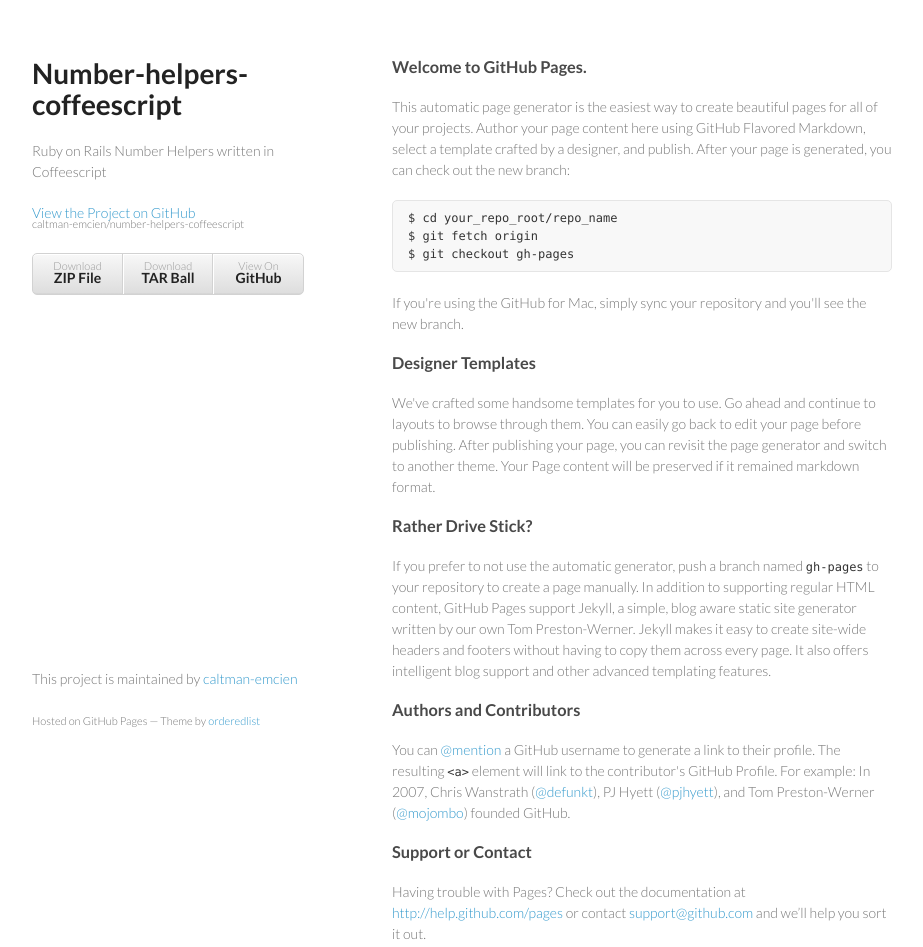
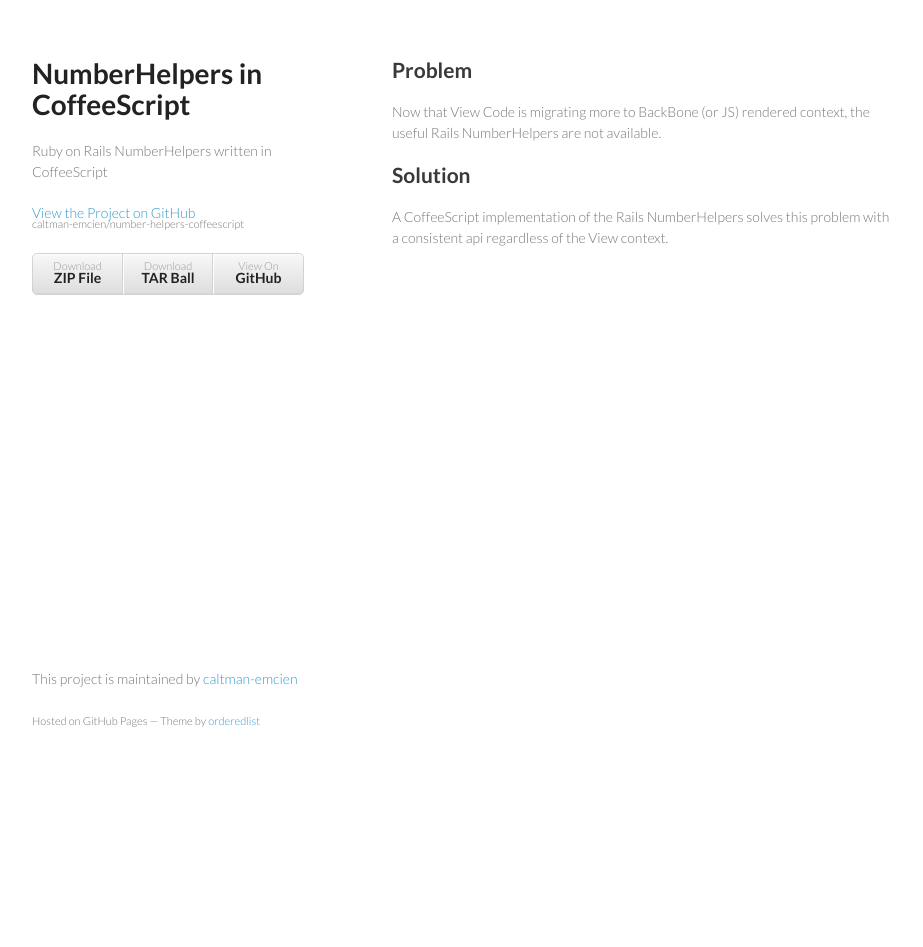
Before and after one commit to emcien/number-helpers-coffeescript, a plain HTML site: page index.html in a window 1280 px wide. Shown: the whole page, without its empty margins (178-1101 px from the left). After the commit the page ends 800 px from the top, so only its background shows below. Drawn offline with Linux system fonts and the light colour scheme.

```diff
--- a/index.html
+++ b/index.html
@@ -3,7 +3,7 @@
   <head>
     <meta charset="utf-8">
     <meta http-equiv="X-UA-Compatible" content="chrome=1">
-    <title>Number-helpers-coffeescript by caltman-emcien</title>
+    <title>NumberHelpers in CoffeeScript by caltman-emcien</title>
 
     <link rel="stylesheet" href="stylesheets/styles.css">
     <link rel="stylesheet" href="stylesheets/pygment_trac.css">
@@ -15,8 +15,8 @@
   <body>
     <div class="wrapper">
       <header>
-        <h1>Number-helpers-coffeescript</h1>
-        <p>Ruby on Rails Number Helpers written in Coffeescript</p>
+        <h1>NumberHelpers in CoffeeScript</h1>
+        <p>Ruby on Rails NumberHelpers written in CoffeeScript</p>
 
         <p class="view"><a href="https://github.com/caltman-emcien/number-helpers-coffeescript">View the Project on GitHub <small>caltman-emcien/number-helpers-coffeescript</small></a></p>
 
@@ -28,32 +28,13 @@
         </ul>
       </header>
       <section>
-        <h3>Welcome to GitHub Pages.</h3>
+        <h2>Problem</h2>
 
-<p>This automatic page generator is the easiest way to create beautiful pages for all of your projects. Author your page content here using GitHub Flavored Markdown, select a template crafted by a designer, and publish. After your page is generated, you can check out the new branch:</p>
+<p>Now that View Code is migrating more to BackBone (or JS) rendered context, the useful Rails NumberHelpers are not available. </p>
 
-<pre><code>$ cd your_repo_root/repo_name
-$ git fetch origin
-$ git checkout gh-pages
-</code></pre>
+<h2>Solution</h2>
 
-<p>If you're using the GitHub for Mac, simply sync your repository and you'll see the new branch.</p>
-
-<h3>Designer Templates</h3>
-
-<p>We've crafted some handsome templates for you to use. Go ahead and continue to layouts to browse through them. You can easily go back to edit your page before publishing. After publishing your page, you can revisit the page generator and switch to another theme. Your Page content will be preserved if it remained markdown format.</p>
-
-<h3>Rather Drive Stick?</h3>
-
-<p>If you prefer to not use the automatic generator, push a branch named <code>gh-pages</code> to your repository to create a page manually. In addition to supporting regular HTML content, GitHub Pages support Jekyll, a simple, blog aware static site generator written by our own Tom Preston-Werner. Jekyll makes it easy to create site-wide headers and footers without having to copy them across every page. It also offers intelligent blog support and other advanced templating features.</p>
-
-<h3>Authors and Contributors</h3>
-
-<p>You can <a href="https://github.com/blog/821" class="user-mention">@mention</a> a GitHub username to generate a link to their profile. The resulting <code>&lt;a&gt;</code> element will link to the contributor's GitHub Profile. For example: In 2007, Chris Wanstrath (<a href="https://github.com/defunkt" class="user-mention">@defunkt</a>), PJ Hyett (<a href="https://github.com/pjhyett" class="user-mention">@pjhyett</a>), and Tom Preston-Werner (<a href="https://github.com/mojombo" class="user-mention">@mojombo</a>) founded GitHub.</p>
-
-<h3>Support or Contact</h3>
-
-<p>Having trouble with Pages? Check out the documentation at <a href="http://help.github.com/pages">http://help.github.com/pages</a> or contact <a href="mailto:support@github.com">support@github.com</a> and we’ll help you sort it out.</p>
+<p>A CoffeeScript implementation of the Rails NumberHelpers solves this problem with a consistent api regardless of the View context.      </p>
       </section>
       <footer>
         <p>This project is maintained by <a href="https://github.com/caltman-emcien">caltman-emcien</a></p>
```
Also changed, not shown: params.json (+1 -1 lines).
